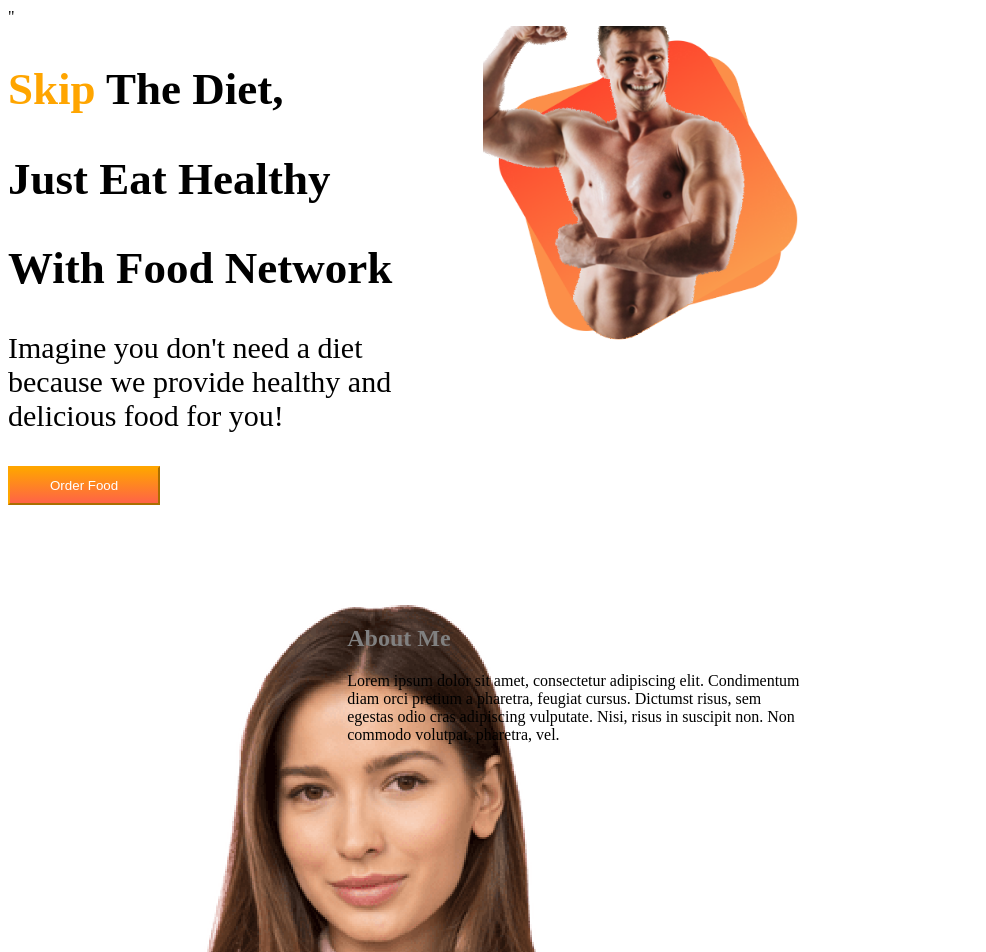
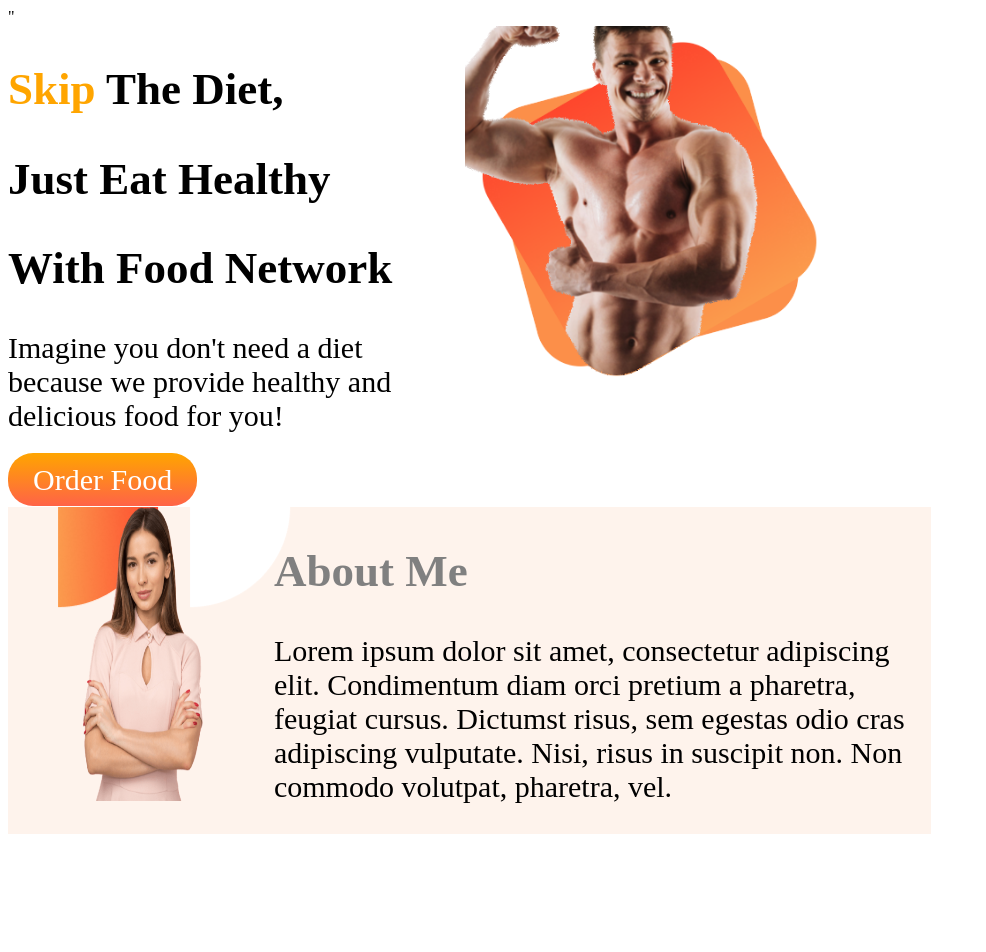
Before and after one commit to SharminAkter3/first-practice-projects, a plain HTML site: page index.html in a window 1280 px wide. Shown: the top 952 px of the page, without its empty margins (0-986 px from the left). After the commit the page ends 844 px from the top, so only its background shows below. Drawn offline with Linux system fonts and the light colour scheme.

Commit message:
added-new-item

```diff
--- a/index.html
+++ b/index.html
@@ -19,15 +19,15 @@
             <h1>Just Eat Healthy</h1>
             <h1>With Food Network</h1>
             <p>Imagine you don't need a diet because we provide healthy and delicious food for you!</p>
-            <button class="add-button">Order Food</button>
+            <a class="add-button" target="_blank" href="#0">Order Food</a>
         </div>
         <div class="side-setting">
             <img src="mutto.png" alt="">
         </div>
     </section>
-    <section class=" side-setting flexible-container">
-        <div claas="image_setting side-setting ">
-            <img src="girlimg.png" alt="">
+    <section class="set-banner font-size  side-setting flexible-container">
+        <div class="image-setting">
+            <img id="girl-pic" src="girlimg.png" alt="">
         </div>
         <div claas="side-setting">
             <h2>About Me</h2>
--- a/style.css
+++ b/style.css
@@ -10,14 +10,15 @@
 
 .flexible-container {
     display: flex;
-    margin-bottom: 100px;
+    margin-bottom: 10px;
 
 }
 
 .add-button {
+    border-radius: 25px;
     text-decoration: none;
     background-image: linear-gradient(orange, tomato);
-    padding: 10px 40px;
+    padding: 10px 25px;
     color: white;
     font-weight: 700px;
     border-color: orange
@@ -25,7 +26,7 @@
 
 
 .side-setting {
-    width: 60%;
+    width: 70%;
     padding-left: 3%;
 }
 
@@ -41,7 +42,18 @@ h2 {
     color: grey;
 }
 
+
 .image-setting {
-    width: 10%;
+    width: 100%;
     padding-left: 3%;
 }
+
+.set-banner {
+    background-image: url(banner.png);
+    background-repeat: no-repeat;
+}
+
+#girl-pic {
+    width: 60%;
+    height: 90%;
+}
```
Also changed, not shown: banner.png (added).
